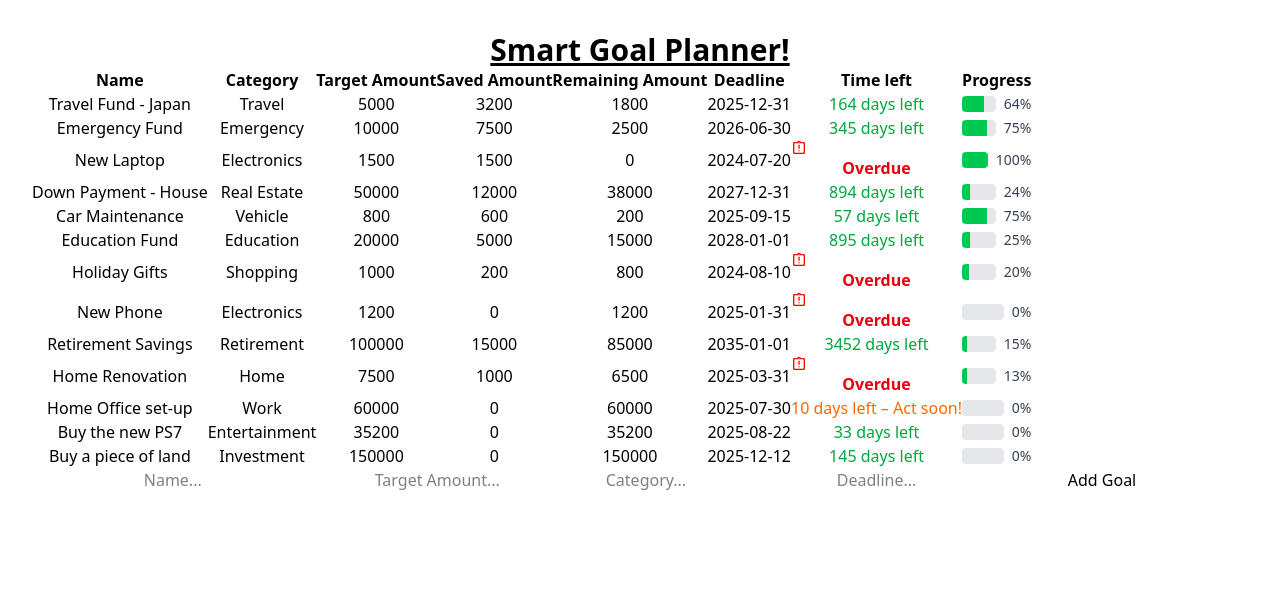
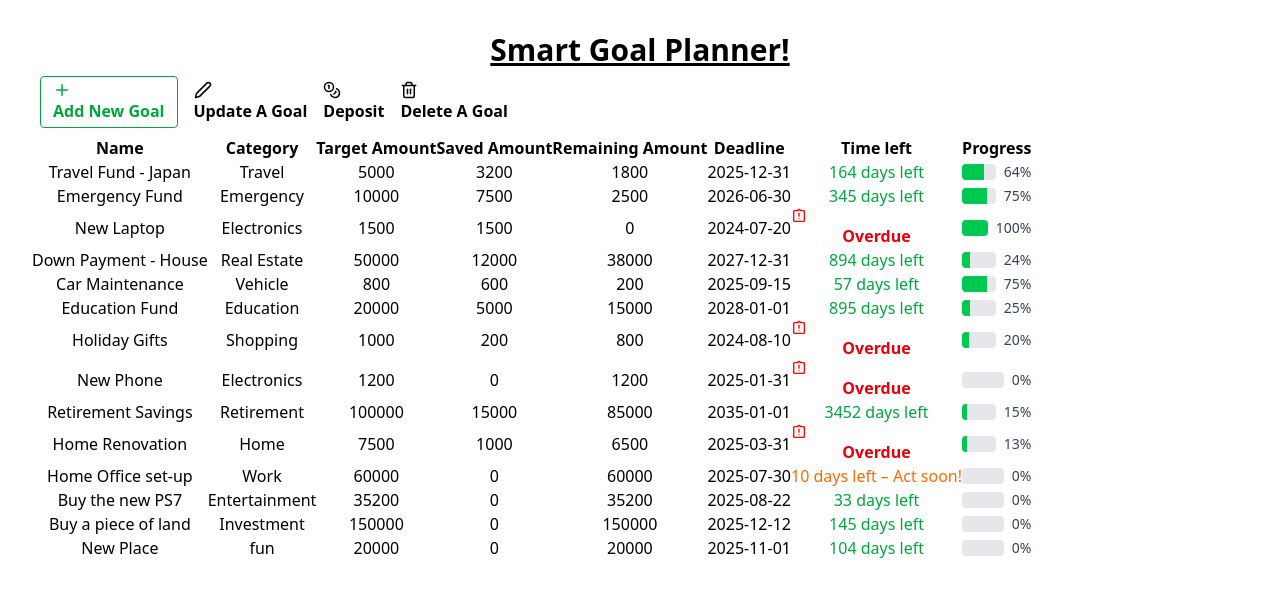
Before and after one commit to Ms-Njuguna/Smart-Goal-Planner, a React (Vite) app: page / in a window 1280 px wide. Shown: the top 596 px of the page. Built offline with nearby package versions, Linux system fonts and the light colour scheme; data requests are answered from the project's data file.

Commit message:
Create dialog logic for add new goal functionality

```diff
--- a/db.json
+++ b/db.json
@@ -116,6 +116,15 @@
       "category": "Investment",
       "deadline": "2025-12-12",
       "createdAt": "Sun Jul 20 2025"
+    },
+    {
+      "id": "49b7",
+      "name": "New Place",
+      "targetAmount": 20000,
+      "savedAmount": 0,
+      "category": "fun",
+      "deadline": "2025-11-01",
+      "createdAt": "2025-07-20"
     }
   ]
 }
--- a/package.json
+++ b/package.json
@@ -14,6 +14,7 @@
     "@radix-ui/react-progress": "^1.1.7",
     "@tailwindcss/vite": "^4.1.11",
     "date-fns": "^4.1.0",
+    "lucide-react": "^0.525.0",
     "react": "^19.1.0",
     "react-dom": "^19.1.0",
     "tailwindcss": "^4.1.11"
--- a/src/App.jsx
+++ b/src/App.jsx
@@ -1,7 +1,6 @@
 import { useEffect, useState } from 'react'
 import './App.css'
 import GoalContainer from './components/GoalContainer'
-import AddNewGoalForm from './components/AddNewGoalForm';
 import ErrorPopover from './components/ErrorPopover';
 
 
@@ -79,8 +78,7 @@ function App() {
       <h1 className="text-3xl font-bold underline">
         Smart Goal Planner!
       </h1>
-      <GoalContainer goals={goals} onUpdate={updateGoal} onDelete={deleteGoal}/>
-      <AddNewGoalForm onAdd={addNewGoal} saved={savedAmount}/>
+      <GoalContainer goals={goals} onUpdate={updateGoal} onDelete={deleteGoal} onAdd={addNewGoal} savedAmount={savedAmount}/>
     </>
   )
 }
--- /dev/null
+++ b/src/components/AddGoalDialog.jsx
@@ -0,0 +1,28 @@
+import React from "react";
+import AddNewGoalForm from './AddNewGoalForm.jsx';
+import { Plus } from 'lucide-react';
+import { Dialog, DialogContent, DialogHeader, DialogTitle } from "@/components/ui/dialog";
+
+function AddGoalDialog({ onAdd, savedAmount, open, setOpen }) {
+  return (
+    <>
+      <button
+        onClick={() => setOpen(true)}
+        className="text-green-600 font-semibold border px-3 py-1 rounded hover:bg-green-50"
+      >
+        <Plus size={18}/> Add New Goal
+      </button>
+
+      <Dialog open={open} onOpenChange={setOpen}>
+        <DialogContent>
+          <DialogHeader>
+            <DialogTitle>Add a New Goal</DialogTitle>
+          </DialogHeader>
+          <AddNewGoalForm onAdd={onAdd} saved={savedAmount} setOpen={setOpen} />
+        </DialogContent>
+      </Dialog>
+    </>
+  );
+}
+
+export default AddGoalDialog;
--- a/src/components/GoalContainer.jsx
+++ b/src/components/GoalContainer.jsx
@@ -1,10 +1,24 @@
-import React from "react";
+import React, {useState} from "react";
 import Goal from "./Goal";
+import AddGoalDialog from "./AddGoalDialog";
+import { Edit2, Trash2, Coins } from 'lucide-react';
 
-function GoalComponent({ goals, onUpdate, onDelete }) {
+function GoalContainer({ goals, onAdd, savedAmount, onUpdate, onDelete }) {
+    const [openDialog, setOpenDialog] = useState(false);
+
     return (
         <table>
             <thead>
+                <tr>
+                    <th colSpan="8" className="p-2 text-left bg-white">
+                        <div className="flex gap-4 items-center">
+                            <AddGoalDialog onAdd={onAdd} savedAmount={savedAmount} open={openDialog} setOpen={setOpenDialog} />
+                            <button onClick={onUpdate} className="hover:text-yellow-600"><Edit2 size={18} /> Update A Goal</button>
+                            <button  title="Make Deposit" className="hover:text-yellow-600"><Coins size={18} /> Deposit</button>
+                            <button onClick={onDelete} className="hover:text-red-600"><Trash2 size={18} /> Delete A Goal</button>
+                        </div>
+                    </th>
+                </tr>
                 <tr>
                   <th>Name</th>
                   <th>Category</th>
@@ -36,4 +50,4 @@ function GoalComponent({ goals, onUpdate, onDelete }) {
     )
 };
 
-export default GoalComponent;
+export default GoalContainer;
--- /dev/null
+++ b/src/components/ui/dialog.jsx
@@ -0,0 +1,31 @@
+// src/components/ui/dialog.jsx
+import React, { useState } from 'react';
+
+export function Dialog({ open, onOpenChange, children }) {
+  if (!open) return null;
+
+  return (
+    <div className="fixed inset-0 z-50 flex items-center justify-center bg-black/50">
+      <div className="bg-white p-6 rounded-md shadow-xl w-full max-w-lg relative">
+        <button onClick={() => onOpenChange(false)} className="absolute top-2 right-2 text-xl">&times;</button>
+        {children}
+      </div>
+    </div>
+  );
+}
+
+export function DialogTrigger({ asChild, children }) {
+  return React.cloneElement(children, {
+    onClick: (e) => {
+      if (children.props.onClick) children.props.onClick(e);
+      // Trigger dialog open
+      if (children.props.onOpenChange) {
+        children.props.onOpenChange(true);
+      }
+    }
+  });
+}
+
+export const DialogContent = ({ children }) => <div>{children}</div>;
+export const DialogHeader = ({ children }) => <div className="mb-4">{children}</div>;
+export const DialogTitle = ({ children }) => <h2 className="text-lg font-semibold">{children}</h2>;
--- a/vite.config.js
+++ b/vite.config.js
@@ -1,8 +1,15 @@
 import { defineConfig } from 'vite'
 import react from '@vitejs/plugin-react'
 import tailwindcss from '@tailwindcss/vite'
+import path from 'path'
+
 
 // https://vite.dev/config/
 export default defineConfig({
   plugins: [react(), tailwindcss(),],
+  resolve: {
+    alias: {
+      '@': path.resolve(__dirname, 'src'),
+    }
+  }
 })
```
Also changed, not shown: 1 other file (tests, documents, lock files or other folders).
